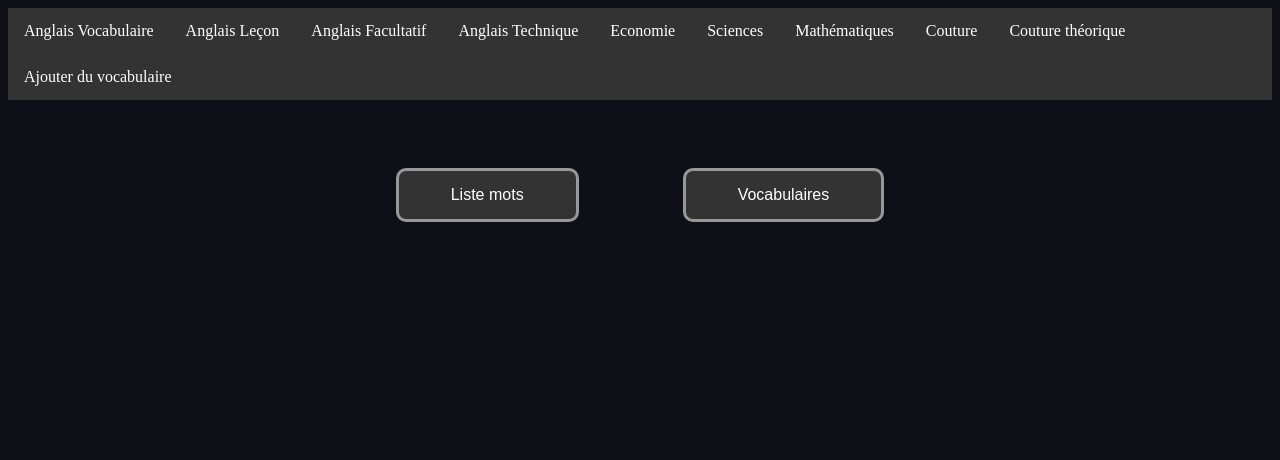
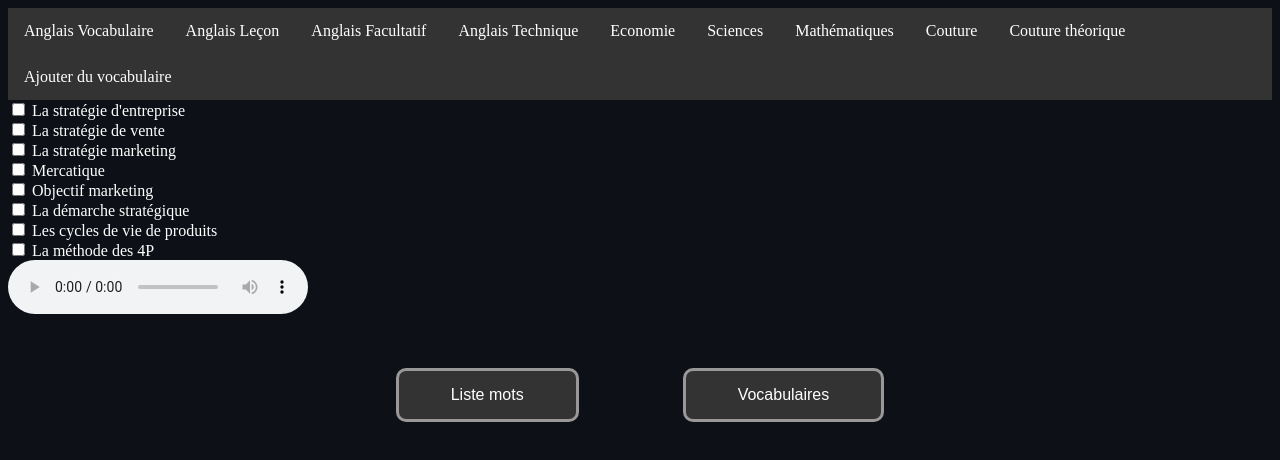
Before and after one commit to BlackWorld72/yaya-mmv, a plain HTML site: page economie.html in a window 1280 px wide. Drawn offline with Linux system fonts and the light colour scheme.

Commit message:
Ajout de l'audio pour l'économie

```diff
--- a/economie.html
+++ b/economie.html
@@ -22,6 +22,100 @@
         <li><a href="ajoutervoc.html">Ajouter du vocabulaire</a></li>
     </ul>
 
+    <input type="checkbox" id="s1" name="s1" value="s1" onclick="letsGo()">
+    <label for="s1"> La stratégie d'entreprise</label><br>
+    <input type="checkbox" id="s2" name="s2" value="s2" onclick="letsGo()">
+    <label for="s2"> La stratégie de vente</label><br>
+    <input type="checkbox" id="s3" name="s3" value="s3" onclick="letsGo()">
+    <label for="s3"> La stratégie marketing</label><br>
+    <input type="checkbox" id="s4" name="s4" value="s4" onclick="letsGo()">
+    <label for="s4"> Mercatique</label><br>
+    <input type="checkbox" id="s5" name="s5" value="s5" onclick="letsGo()">
+    <label for="s5"> Objectif marketing</label><br>
+    <input type="checkbox" id="s6" name="s6" value="s6" onclick="letsGo()">
+    <label for="s6"> La démarche stratégique</label><br>
+    <input type="checkbox" id="s7" name="s7" value="s7" onclick="letsGo()">
+    <label for="s7"> Les cycles de vie de produits</label><br>
+    <input type="checkbox" id="s8" name="s8" value="s8" onclick="letsGo()">
+    <label for="s8"> La méthode des 4P</label><br>
+
+    <audio id="player" controls>
+        Ca ne supporte pas
+    </audio>
+
+    <script>
+        function letsGo() {
+            var player = document.getElementById('player');
+            var index = 0;
+            var sources = [];
+
+            if (document.getElementById("s1").checked) {
+                poupi = document.createElement("source")
+                poupi.src = "1.m4a"
+                sources.push("1.m4a")
+                document.getElementById("player").append(poupi)
+            }
+
+            if (document.getElementById("s2").checked) {
+                poupi = document.createElement("source")
+                poupi.src = "2.m4a"
+                sources.push("2.m4a")
+                document.getElementById("player").append(poupi)
+            }
+
+            if (document.getElementById("s3").checked) {
+                poupi = document.createElement("source")
+                poupi.src = "3.m4a"
+                sources.push("3.m4a")
+                document.getElementById("player").append(poupi)
+            }
+
+            if (document.getElementById("s4").checked) {
+                poupi = document.createElement("source")
+                poupi.src = "4.m4a"
+                sources.push("4.m4a")
+                document.getElementById("player").append(poupi)
+            }
+
+            if (document.getElementById("s5").checked) {
+                poupi = document.createElement("source")
+                poupi.src = "5.m4a"
+                sources.push("5.m4a")
+                document.getElementById("player").append(poupi)
+            }
+
+            if (document.getElementById("s6").checked) {
+                poupi = document.createElement("source")
+                poupi.src = "6.m4a"
+                sources.push("6.m4a")
+                document.getElementById("player").append(poupi)
+            }
+
+            if (document.getElementById("s7").checked) {
+                poupi = document.createElement("source")
+                poupi.src = "7.m4a"
+                sources.push("7.m4a")
+                document.getElementById("player").append(poupi)
+            }
+
+            if (document.getElementById("s8").checked) {
+                poupi = document.createElement("source")
+                poupi.src = "8.m4a"
+                sources.push("8.m4a")
+                document.getElementById("player").append(poupi)
+            }
+            player.addEventListener('ended', function() {
+            index++;
+            if (index >= sources.length) {
+                index = 0;
+            }
+            player.src = sources[index];
+            player.play();
+            });
+        }
+        letsGo();
+    </script>
+
     <br>
     <div class="diff">
       <input type="button" class="btnDiff" value= "Liste mots" onclick="listWords(economie)">
```
Also changed, not shown: 8 other files.
